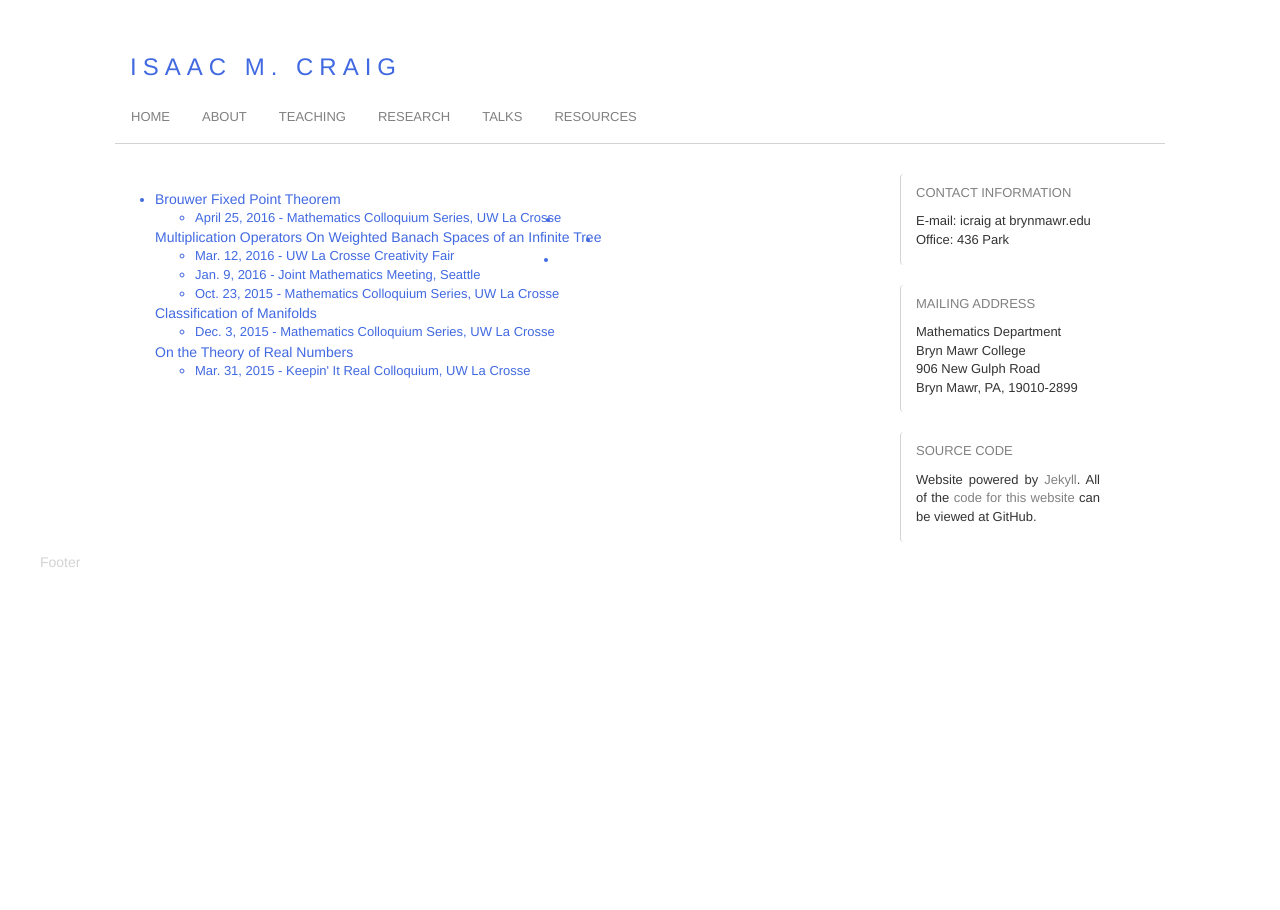
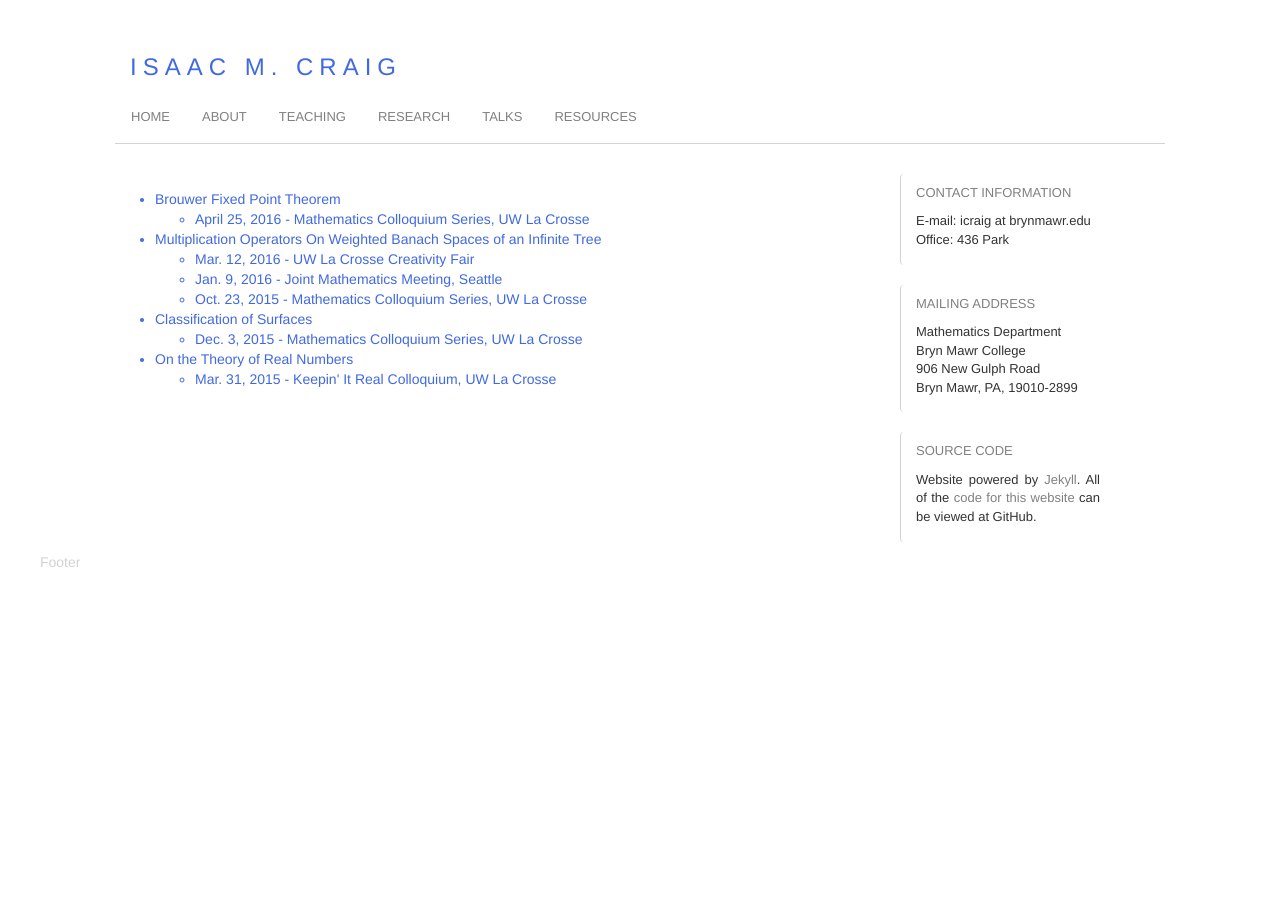
Before and after one commit to isundberg/isaacmc.github.io, a Jekyll site: the page built from talks/index.html, in a window 1280 px wide. Built offline with Jekyll 4.4.1, drawn with Linux system fonts in a browser that asks for light colours.

Commit message:
Update index.html

```diff
--- a/talks/index.html
+++ b/talks/index.html
@@ -5,32 +5,28 @@ title:
 
 <ul class="listStyle">
 
-    <li>
-        <div id="contentItem">Brouwer Fixed Point Theorem</div>
-      <ul id="contentList">
+    <li>Brouwer Fixed Point Theorem
+      <ul>
         <li>April 25, 2016 - Mathematics Colloquium Series, UW La Crosse</li>
       </ul>
     </li>
 
-    <li>
-      <div id="contentItem">Multiplication Operators On Weighted Banach Spaces of an Infinite Tree</div>
-      <ul id="contentList">
+    <li>Multiplication Operators On Weighted Banach Spaces of an Infinite Tree
+      <ul>
         <li>Mar. 12, 2016 - UW La Crosse Creativity Fair</li>
         <li>Jan. 9, 2016 - Joint Mathematics Meeting, Seattle</li>
         <li>Oct. 23, 2015 - Mathematics Colloquium Series, UW La Crosse</li>
       </ul>
     </li>
 
-    <li>
-      <div id="contentItem">Classification of Manifolds</div>
-      <ul id="contentList">
+    <li>Classification of Surfaces
+      <ul>
         <li>Dec. 3, 2015 - Mathematics Colloquium Series, UW La Crosse</li>
       </ul>
     </li>
 
-    <li>
-      <div id="contentItem">On the Theory of Real Numbers</div>
-      <ul id="contentList">
+    <li>On the Theory of Real Numbers
+      <ul>
           <li>Mar. 31, 2015 - Keepin' It Real Colloquium, UW La Crosse</li>
       </ul>
     </li>
```
